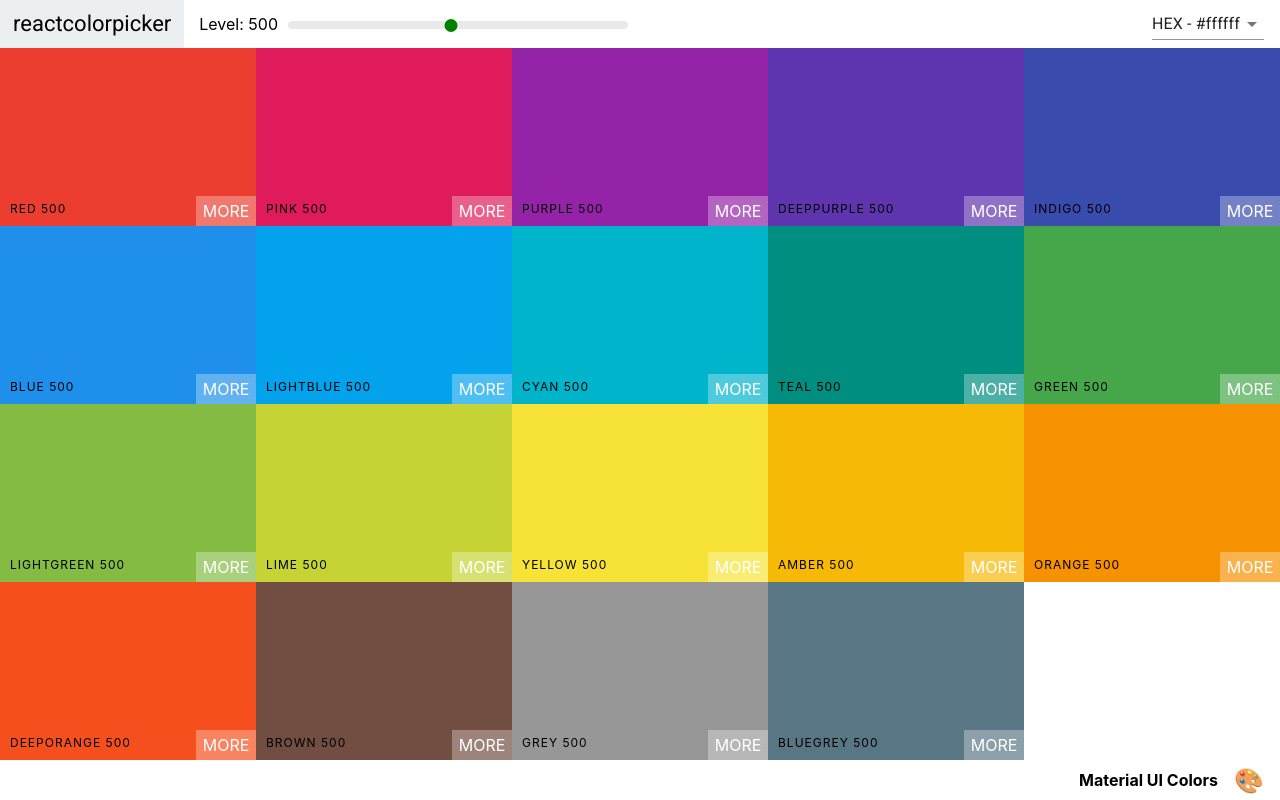
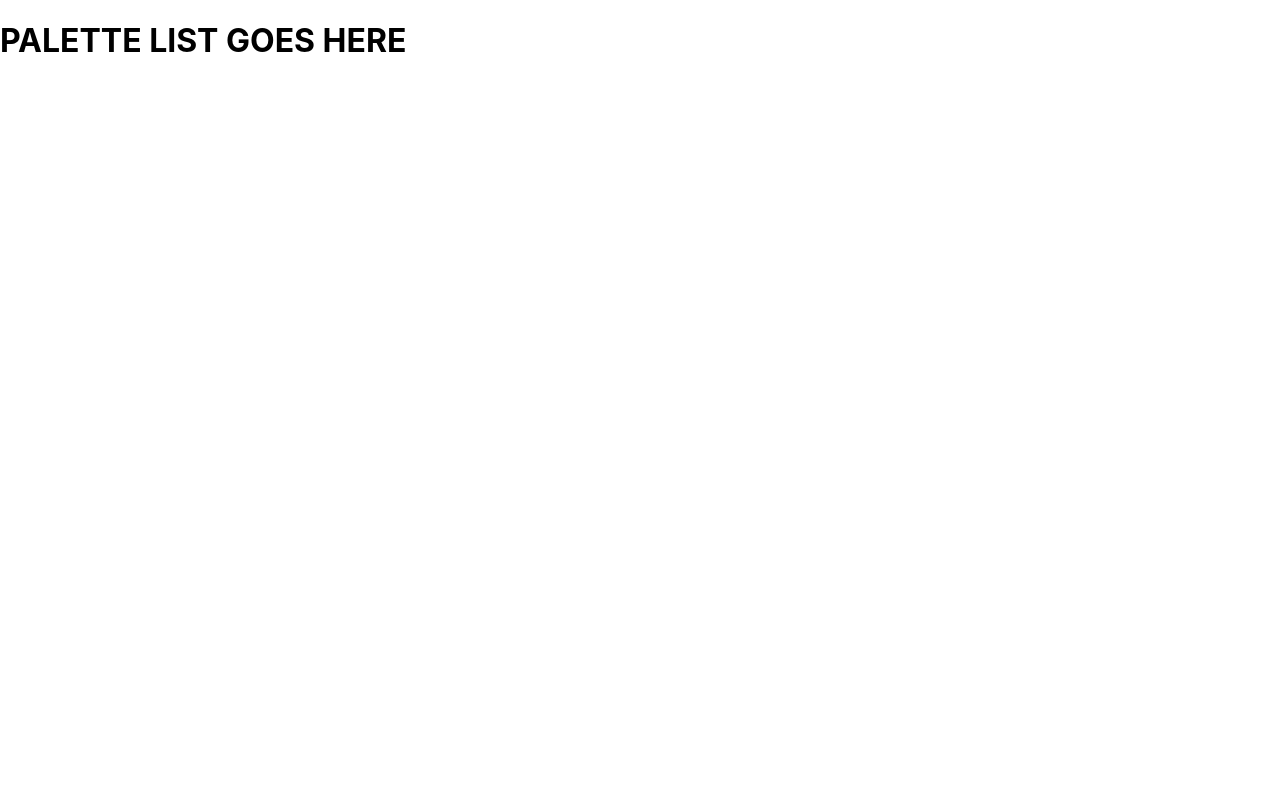
Before and after one commit to vishwa-akshat/colorApp, a React (Create React App) app: page / in a window 1280 px wide. Built offline with nearby package versions, Linux system fonts and the light colour scheme.

Commit message:
fix palette route

```diff
--- a/package.json
+++ b/package.json
@@ -13,6 +13,7 @@
     "react": "^17.0.2",
     "react-copy-to-clipboard": "^5.0.3",
     "react-dom": "^17.0.2",
+    "react-router-dom": "^5.2.0",
     "react-scripts": "4.0.3",
     "web-vitals": "^1.0.1"
   },
--- a/src/App.js
+++ b/src/App.js
@@ -1,13 +1,26 @@
 import Palette from './Palette';
 import { generatePalette } from './colorHelpers';
 import seedColors from './seedColors';
+import {Route, Switch} from 'react-router-dom';
+import { Component } from 'react';
 
-function App() {
-  return (
-    <div >
-      <Palette palette={generatePalette(seedColors[0])}/>
-    </div>
-  );
+class App extends Component {
+  findPalette(id){
+    return seedColors.find(function(palette){
+      return palette.id === id;
+    })
+  }
+  render(){
+    return (
+      <Switch>
+        <Route exact path="/" render={()=><h1>PALETTE LIST GOES HERE</h1>}/>
+        <Route exact path="/palette/:id" render={(routeProps)=><Palette palette={generatePalette(this.findPalette(routeProps.match.params.id))}/>}/>
+      </Switch>
+      // <div >
+      //   <Palette palette={generatePalette(seedColors[0])}/>
+      // </div>
+    );
+  }
 }
 
 export default App;
--- a/src/index.js
+++ b/src/index.js
@@ -3,11 +3,12 @@ import ReactDOM from 'react-dom';
 import './index.css';
 import App from './App';
 import reportWebVitals from './reportWebVitals';
+import {BrowserRouter} from 'react-router-dom'
 
 ReactDOM.render(
-  <React.StrictMode>
+  <BrowserRouter>
     <App />
-  </React.StrictMode>,
+  </BrowserRouter>,
   document.getElementById('root')
 );
 
```
Also changed, not shown: 2 other files (tests, documents, lock files or other folders).
